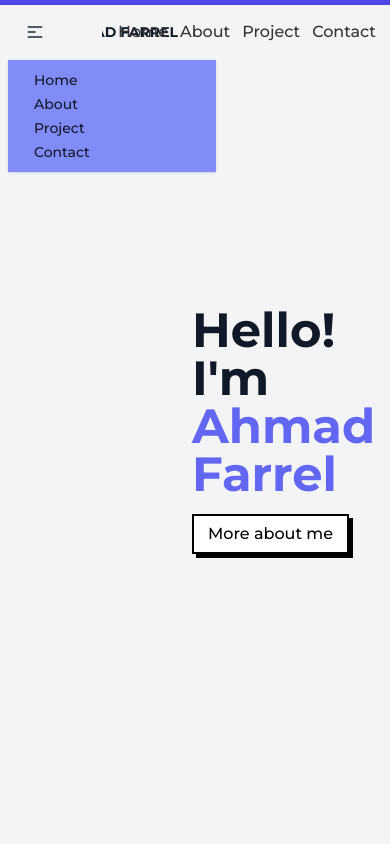
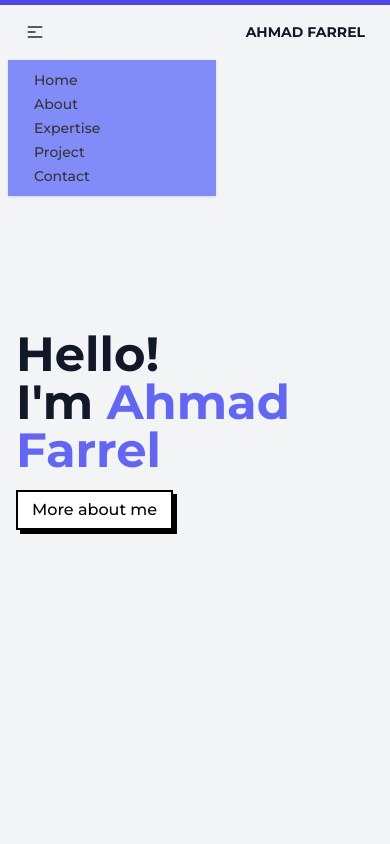
Before and after one commit to EnvyL27/portfolio, a React (Vite) app: page / in a window 390 px wide. Both pictures are taken after a click on the element 35 px from the left and 32 px from the top of the page. Shown: the top 844 px of the page. Built offline with nearby package versions, Linux system fonts and the light colour scheme.

Commit message:
make scrol

```diff
--- a/package.json
+++ b/package.json
@@ -18,6 +18,7 @@
     "react": "^18.2.0",
     "react-dom": "^18.2.0",
     "react-router-dom": "^6.15.0",
+    "react-scroll": "^1.9.0",
     "react-sweetalert2": "^0.6.0",
     "sweetalert2": "^11.7.27",
     "sweetalert2-react-content": "^5.0.7"
--- a/src/component/hero.jsx
+++ b/src/component/hero.jsx
@@ -32,7 +32,7 @@ function hero() {
     })
     return (
         <>
-            <div className="lg:px-36 max-lg:px-44 hero z-10 min-h-screen bg-gray-100">
+            <div id="home" className="lg:px-36 hero z-10 min-h-screen bg-gray-100">
                 <div className="hero-content flex-col lg:flex-row-reverse ">
                     {/* <div className="w-2/5 pl-20 hidden lg:block">
                         <img className="grayscale hover:grayscale-0 duration-300" src={Me} alt="" />
@@ -40,7 +40,7 @@ function hero() {
                     <div className="w-5/5">
                         <div className="flex">
                             <h1 className="hidden lg:block text-5xl font-bold text-gray-900 py-4 pr-6">Hi!</h1>
-                            <img className="hidden lg:block" src = "https://raw.githubusercontent.com/MartinHeinz/MartinHeinz/master/wave.gif" width = "80px" />
+                            <img className="hidden lg:block" src="https://raw.githubusercontent.com/MartinHeinz/MartinHeinz/master/wave.gif" width="80px" />
                         </div>
                         <div className="hidden max-sm:block py-4">
                             <h1 className=" text-5xl font-bold text-gray-900 ">Hello!</h1>
@@ -67,12 +67,19 @@ function hero() {
                     </div>
                 </div>
             </div>
-            <About/>
-            <Content />
-
-            <Tools />
-            <Port />
-            <Contact />
+            <div id="about">
+                <About />
+            </div>
+            <div id="expert">
+                <Content />
+                <Tools />
+            </div>
+            <div id="project">
+                <Port />
+            </div>
+            <div id="contact">
+                <Contact />
+            </div>
         </>
     );
 }
--- a/src/layouts/navbar.jsx
+++ b/src/layouts/navbar.jsx
@@ -5,6 +5,7 @@ import './../css/animation.css'
 import './../css/style.css'
 import AOS from 'aos';
 import 'aos/dist/aos.css';
+import { Link as ScrollLink } from "react-scroll";
 React
 
 function navbar() {
@@ -29,7 +30,7 @@ function navbar() {
     window.addEventListener("scroll", function () {
       const navbar = document.querySelector(".navbar");
       if (window.scrollY > 0) {
-        navbar.classList.add("bg-gray-100");
+        navbar.classList.add("bg-gray-100")
         navbar.classList.remove("bg-transparent");
       } else {
         navbar.classList.remove("bg-gray-700");
@@ -74,34 +75,29 @@ function navbar() {
                 className="mr-8 menu-sm dropdown-content mt-1 z-[1] p-2 shadow bg-indigo-400 w-52 text-base-100 font-semibold"
               >
                 <li>
-                  <Link to="/"
-                    className="text-link font-medium text-gray-900 mx-1.5 sm:mx-6 bg-blend-difference"
-                  >
+                  <ScrollLink to="home" smooth={true} duration={500} className="text-link font-medium mx-1.5 sm:mx-6" style={{ cursor: "pointer" }} >
                     Home
-                  </Link>
+                  </ScrollLink>
                 </li>
                 <li>
-                  <Link to="about"
-                    className="text-link font-medium text-gray-900 mx-1.5 sm:mx-6"
-                  >
+                  <ScrollLink to="about" smooth={true} duration={500} className="text-link font-medium mx-1.5 sm:mx-6" style={{ cursor: "pointer" }} >
                     About
-                  </Link>
+                  </ScrollLink>
                 </li>
                 <li>
-                  <Link
-                    to="project"
-                    className="text-link font-medium text-gray-900 mx-1.5 sm:mx-6"
-                  >
-                    Project
-                  </Link>
+                  <ScrollLink to="expert" smooth={true} duration={500} className="text-link font-medium mx-1.5 sm:mx-6" style={{ cursor: "pointer" }} >
+                    Expertise
+                  </ScrollLink>
                 </li>
                 <li>
-                  <Link
-                    to="contact"
-                    className="text-link font-medium text-gray-900 mx-1.5 sm:mx-6"
-                  >
+                  <ScrollLink to="project" smooth={true} duration={500} className="text-link font-medium mx-1.5 sm:mx-6" style={{ cursor: "pointer" }} >
+                    Project
+                  </ScrollLink>
+                </li>
+                <li>
+                  <ScrollLink to="contact" smooth={true} duration={500} className="text-link font-medium mx-1.5 sm:mx-6" style={{ cursor: "pointer" }} >
                     Contact
-                  </Link>
+                  </ScrollLink>
                 </li>
               </ul>
             )}
@@ -113,22 +109,26 @@ function navbar() {
           </Link>
         </div>
 
-        <div className="navbar-end container lg:flex text-gray-900 capitalize dark:text-gray-700">
-          <Link to="/" className="text-link font-medium mx-1.5 sm:mx-6" data-aos="fade-down" data-aos-delay="200">
+        <div className="hidden md:block navbar-end container lg:flex text-gray-900 capitalize dark:text-gray-700">
+          <ScrollLink to="home" smooth={true} duration={500} className="text-link font-medium mx-1.5 sm:mx-6" data-aos="fade-down" data-aos-delay="200" style={{ cursor: "pointer" }} >
             Home
-          </Link>
+          </ScrollLink>
 
-          <Link to="about" className="text-link font-medium mx-1.5 sm:mx-6" data-aos="fade-down" data-aos-delay="300">
+          <ScrollLink to="about" smooth={true} duration={500} className="text-link font-medium mx-1.5 sm:mx-6" data-aos="fade-down" data-aos-delay="300" style={{ cursor: "pointer" }} >
             About
-          </Link>
+          </ScrollLink>
 
-          <Link to="project" className="text-link font-medium mx-1.5 sm:mx-6" data-aos="fade-down" data-aos-delay="400">
+          <ScrollLink to="expert" smooth={true} duration={500} className="text-link font-medium mx-1.5 sm:mx-6" data-aos="fade-down" data-aos-delay="300" style={{ cursor: "pointer" }} >
+            Expertise
+          </ScrollLink>
+
+          <ScrollLink to="project" smooth={true} duration={500} className="text-link font-medium mx-1.5 sm:mx-6" data-aos="fade-down" data-aos-delay="400" style={{ cursor: "pointer" }} >
             Project
-          </Link>
+          </ScrollLink>
 
-          <Link to="contact" className="text-link font-medium mx-1.5 sm:mx-6" data-aos="fade-down" data-aos-delay="500">
+          <ScrollLink to="contact" smooth={true} duration={500} className="text-link font-medium mx-1.5 sm:mx-6" data-aos="fade-down" data-aos-delay="500" style={{ cursor: "pointer" }} >
             Contact
-          </Link>
+          </ScrollLink>
         </div>
       </div>
     </>
```
Also changed, not shown: 1 other file (tests, documents, lock files or other folders).
